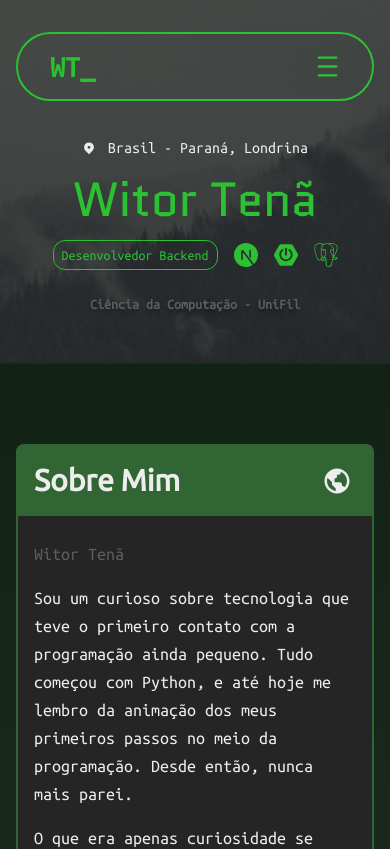
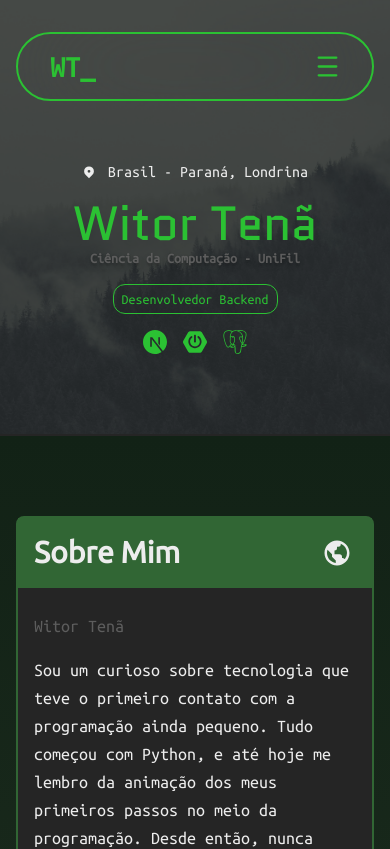
Before and after one commit to WitorDev/witortena, a Next.js app: page / in a window 390 px wide. Shown: the top 849 px of the page. Built offline with nearby package versions, Linux system fonts and the light colour scheme; a web font is replaced by a local one.

Commit message:
hero sizing changes in mobile and desktop

```diff
--- a/app/components/Hero.tsx
+++ b/app/components/Hero.tsx
@@ -34,7 +34,7 @@ export default function Hero() {
   return (
     <section
       id="hero"
-      className={`${ubuntuMonoFont.className} mx-auto relative sm:px-4 pt-34 sm:pt-62 pb-12 sm:pb-42 overflow-hidden flex flex-col justify-center items-center text-left`}
+      className={`${ubuntuMonoFont.className} mx-auto relative sm:px-4 pt-40 sm:pt-62 pb-20 sm:pb-42 overflow-hidden flex flex-col justify-center items-center text-left`}
     >
       {/* {isAtTop && (
         <motion.div
@@ -73,12 +73,12 @@ export default function Hero() {
         </div>
       </div>
 
-      <div className="flex flex-col-reverse gap-6 sm:gap-4">
+      <div className="flex flex-col sm:flex-col-reverse sm:gap-4">
         <h2 className="text-terciary-bg sm:mx-0 mx-auto text-sm sm:text-xl text-shadow-lg relative z-10">
           <b>Ciência da Computação - UniFil</b>
         </h2>
 
-        <div className="flex sm:mx-0 mx-auto gap-4 sm:items-center flex-row mt-4">
+        <div className="flex sm:mx-0 mx-auto gap-4 sm:items-center sm:flex-row flex-col mt-4">
           <div className="w-fit rounded-xl text-sm sm:text-md flex flex-row gap-2 items-center text-primary-accent border border-primary-accent px-2 py-1">
             <p>Desenvolvedor Backend</p>
           </div>
```
